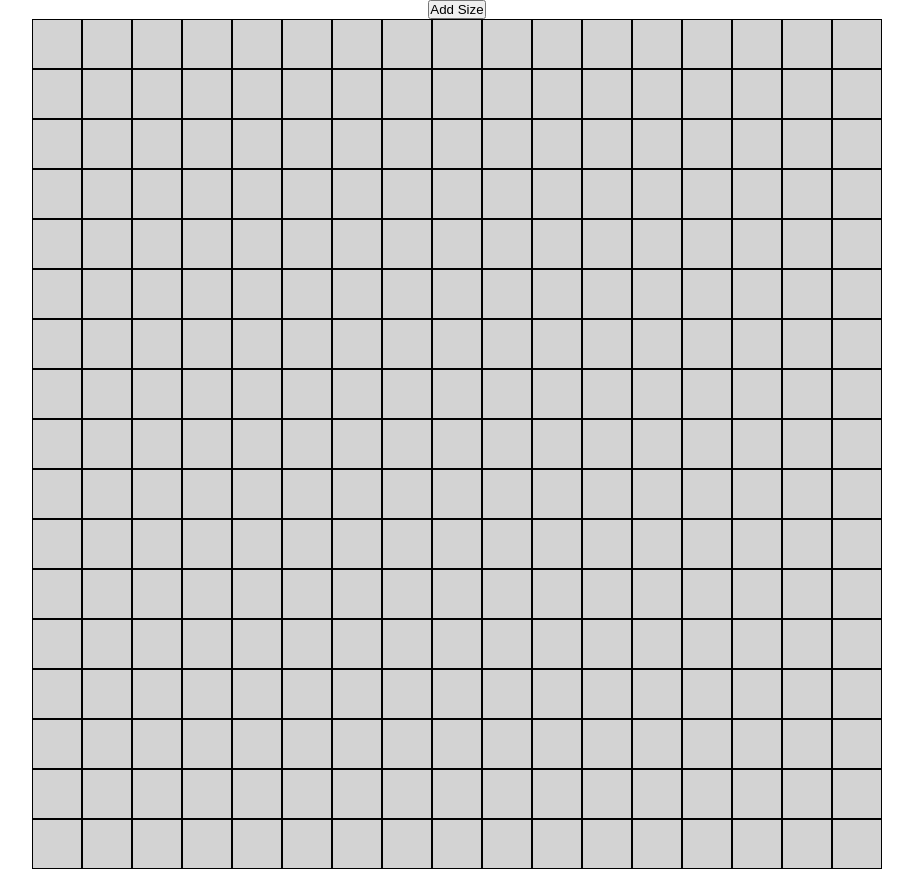
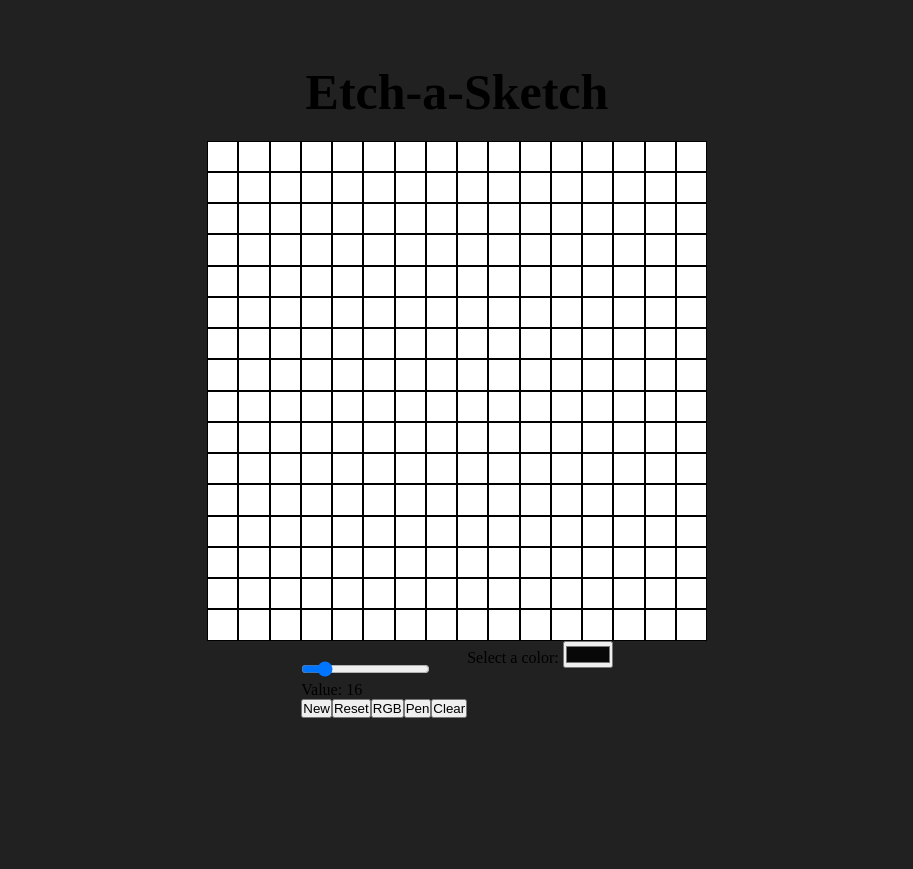
Before and after one commit to kevsmartini/-Etch-a-Sketch-Project, a plain HTML site: page index.html in a window 1280 px wide. Shown: the whole page, without its empty margins (183-1096 px from the left). After the commit the page ends 800 px from the top, so only its background shows below. Drawn offline with Linux system fonts and the light colour scheme.

Commit message:
a lot of changes were madein the code, it needs to be refined and styled

```diff
--- a/index.html
+++ b/index.html
@@ -1,16 +1,39 @@
 <!DOCTYPE html>
 <html lang="en">
-<head>
-    <meta charset="UTF-8">
-    <meta name="viewport" content="width=device-width, initial-scale=1.0">
-    <title>Document</title>
-    <link rel="stylesheet" href="style.css">
-</head>
-<body>
+  <head>
+    <link type="text/css" rel="stylesheet" href="style.css"/>
+    <title>Etch-a-Sketch</title>
+    <link rel="icon" href="https://img.icons8.com/officel/16/sign-up.png" type="image/x-icon">
+  </head>
+  <body>
+
+    <h1>Etch-a-Sketch</h1>
+
+
+    <div class="container"></div>
+
+    <div class="mode-container">
+
+      <div class="slidecontainer">
+        <input type="range" min="2" max="100" value="16" class="slider" id="myRange">
+
+        <p>Value: <span id="demo"></span></p>
+
+      </div>
+
+      <div class="colorPicker">
+
+        <label for="selectColor">Select a color:</label>
+        <input type="color" id="selectColor" name="selectColor" value="#080808">
+
+      </div>
+
+    </div>
 
 
 
+    <!-- https://codepen.io/MatthewShields/pen/pwrXpV -->
+
     <script src="javascript.js"></script>
-
-</body>
+  </body>
 </html>
--- a/javascript.js
+++ b/javascript.js
@@ -1,55 +1,172 @@
+const container = document.querySelector('.container')
+const sliderDiv = document.querySelector('.slidecontainer')
+const selectColor = document.querySelector('#selectColor')
 
-const body = document.querySelector('body')
 
-const button = document.createElement('button')
-button.textContent = 'Add Size'
-body.appendChild(button)
-let input = 16
 
-const initialSize = (size)=>{
+const buttonNew = document.createElement('button')
+buttonNew.textContent = 'New'
+sliderDiv.appendChild(buttonNew)
 
-    for(i=0; i <= size; i++){
-        const container = document.createElement('div')
-        container.classList.add('row')
-        body.appendChild(container)
+const buttonReset = document.createElement('button')
+buttonReset.textContent = 'Reset'
+sliderDiv.appendChild(buttonReset)
 
-        for (let c = 0; c <= size; c++) {
-           const colunm = document.createElement('div')
-           colunm.classList.add('colunm')
-           container.appendChild(colunm)
+const buttonRgb = document.createElement('button')
+buttonRgb.textContent = 'RGB'
+sliderDiv.appendChild(buttonRgb)
 
-           colunm.addEventListener("mouseover", (event) => {
-            event.target.style.backgroundColor = "purple"
+const buttonPen = document.createElement('button')
+buttonPen.textContent = 'Pen'
+sliderDiv.appendChild(buttonPen)
+
+const buttonClear = document.createElement('button')
+buttonClear.textContent = 'Clear'
+sliderDiv.appendChild(buttonClear)
+
+
+
+
+let amount = 16
+
+const size = 500/amount
+
+
+
+const gridContainer = (amount, size) => {
+    for(let i = 1; i <= amount; i++ ){
+        const grid = document.createElement('div')
+        grid.classList.add("grid")
+        container.appendChild(grid)
+
+
+            for(let g = 1; g <= amount; g++ ){
+            const grid2 = document.createElement('div')
+            grid2.classList.add("grid2")
+            grid2.style.height = `${size}px`
+            grid2.style.width = `${size}px`
+            grid.appendChild(grid2)
+
+            grid2.addEventListener("click", (event) =>{
+
+
+            event.target.style.backgroundColor = currentColor
 
                 })
 
-           colunm.addEventListener("click", (event) => {
-            event.target.style.backgroundColor = "lightgray"
-
-           })
 
 
             }
         }
 }
 
+let currentColor = selectColor.value
 
-button.addEventListener('click', ()  => {
+selectColor.addEventListener('change', () => {
+    // Actualiza el color actual cuando cambia el valor del select
+    currentColor = selectColor.value;
+});
 
-   input = prompt('How many squares Do you want per side?')
-   //console.log(input);
+gridContainer(amount,size)
+
+
+///////SLIDER TO CHOOSE HOW MANY SQUARES IS WANTED
+const slider = document.getElementById("myRange");
+const output = document.getElementById("demo");
+output.innerHTML = slider.value;
+
+slider.oninput = function() {
+    output.innerHTML = this.value;
+  }
+
+////// BUTTON  MAKE A NEW GRID
+buttonNew.addEventListener('click',()=>{
+
+    amount = output.innerHTML
+    const size = 500/amount
+
+    container.innerHTML = ''
+
+    gridContainer(amount,size)
+
+})
+
+
+///// BUTTON TO RESET THE GRID AT 16X16
+buttonReset.addEventListener('click',()=>{
+
+    amount = 16
+    const size = 500/amount
+    output.innerHTML = amount
+
+    container.innerHTML = ''
+
+    gridContainer(amount,size)
+
+
 })
 
 
 
-if(input === 16){
 
 
-    initialSize(input)
+//////// BUTTON TO SELECT RBG MODE
 
-}else if(input > 16){
+function random(number) {
+    return Math.floor(Math.random() * (number + 1));
+}
 
-    initialSize(input)
-    console.log(input);
 
-}
+buttonRgb.addEventListener("click", (event) =>{
+
+
+
+    Array.from(container.children).forEach(parent => {
+        Array.from(parent.children).forEach(child => {
+
+            child.addEventListener("click", (event) =>{
+
+                const rndCol = `rgb(${random(255)}, ${random(255)}, ${random(255)})`
+
+                event.target.style.backgroundColor = rndCol
+
+            })
+        });
+    })
+
+})
+
+
+buttonPen.addEventListener("click", (event) =>{
+
+
+
+    Array.from(container.children).forEach(parent => {
+        Array.from(parent.children).forEach(child => {
+
+            child.addEventListener("click", (event) =>{
+
+                event.target.style.backgroundColor = selectColor.value
+
+            })
+        });
+    })
+
+})
+
+buttonClear.addEventListener("click", (event) =>{
+
+
+
+    Array.from(container.children).forEach(parent => {
+        Array.from(parent.children).forEach(child => {
+
+            child.addEventListener("click", (event) =>{
+
+                event.target.style.backgroundColor = 'bisque'
+
+            })
+        });
+    })
+
+})
--- a/style.css
+++ b/style.css
@@ -1,33 +1,44 @@
 *{
+    box-sizing: border-box;
     padding: 0;
     margin: 0;
-    box-sizing: border-box;
 }
 
-body {
-    max-width: 960px;
-    margin: 0 auto;
-    display: flex;
-    flex-direction: column;
-    justify-content: center;
-    align-items: center;
-}
-
-.row{
-    display: flex;
+body{
+  display: flex;
+  flex-direction: column;
+  justify-content: center;
+  align-items: center;
+  background-color: #212121;
+  min-height: 100vh;
 
 }
 
-.colunm {
-    background-color: lightgray;
-    flex: 1;
-    height: 50px;
-    width: 50px;
-    border: 1px solid black;
+h1{
+  padding-bottom: 20px;
+  font-size: 50px;
+}
+
+.container {
+  display: flex;
+  height: 500px;
+  width: 500px;
+  background-color: white;
 
 }
 
-/* .colunm:hover {
-    background-color: brown;
+.mode-container{
+  display: flex;
+}
 
-} */
+.slidecontainer{
+  padding: 20px 0px;
+}
+
+.grid2 {
+
+  width: 25px;
+  height: 25px;
+  border: solid 1px;
+  flex: 1;
+}
```
Lines whose indentation alone changed are shown as unchanged.
